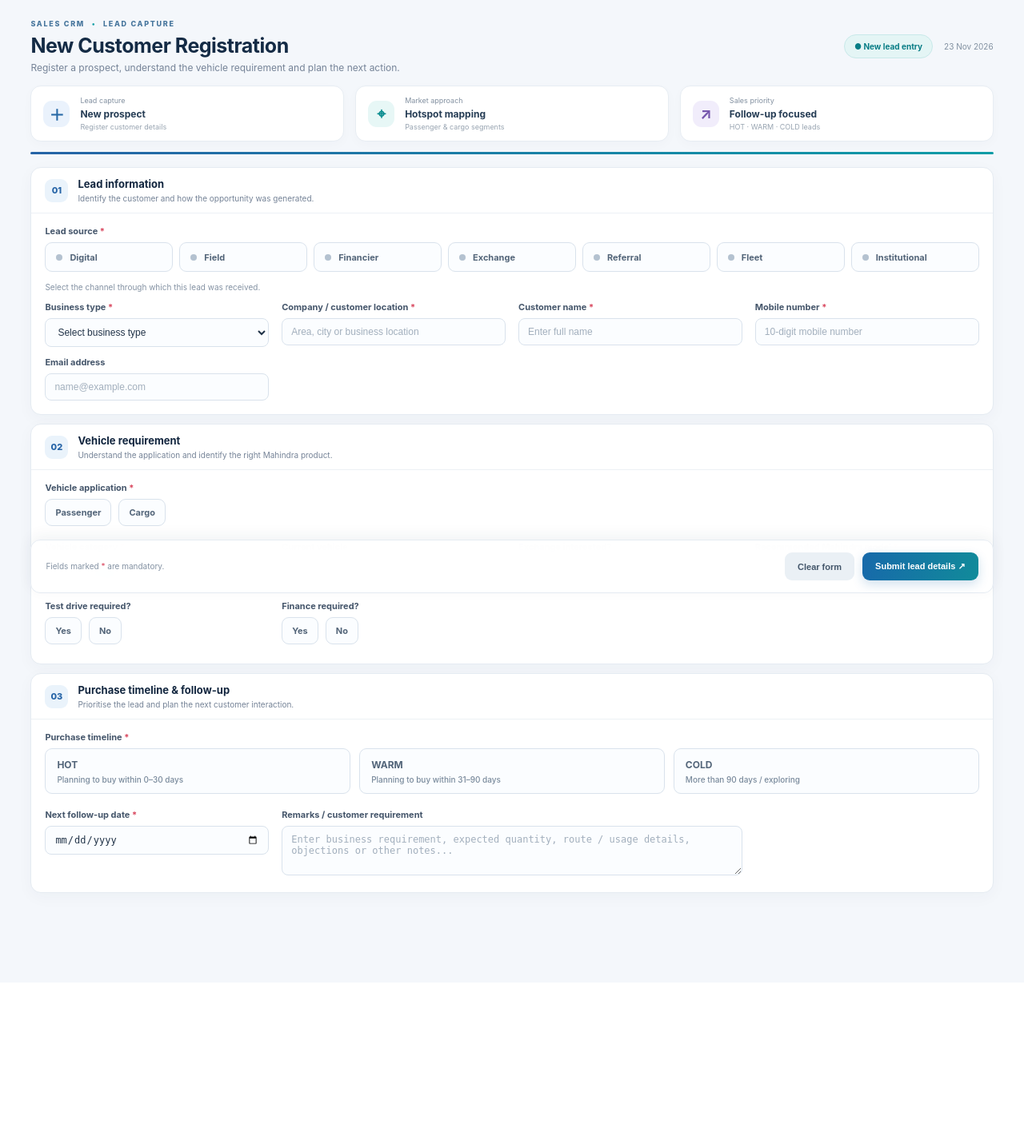
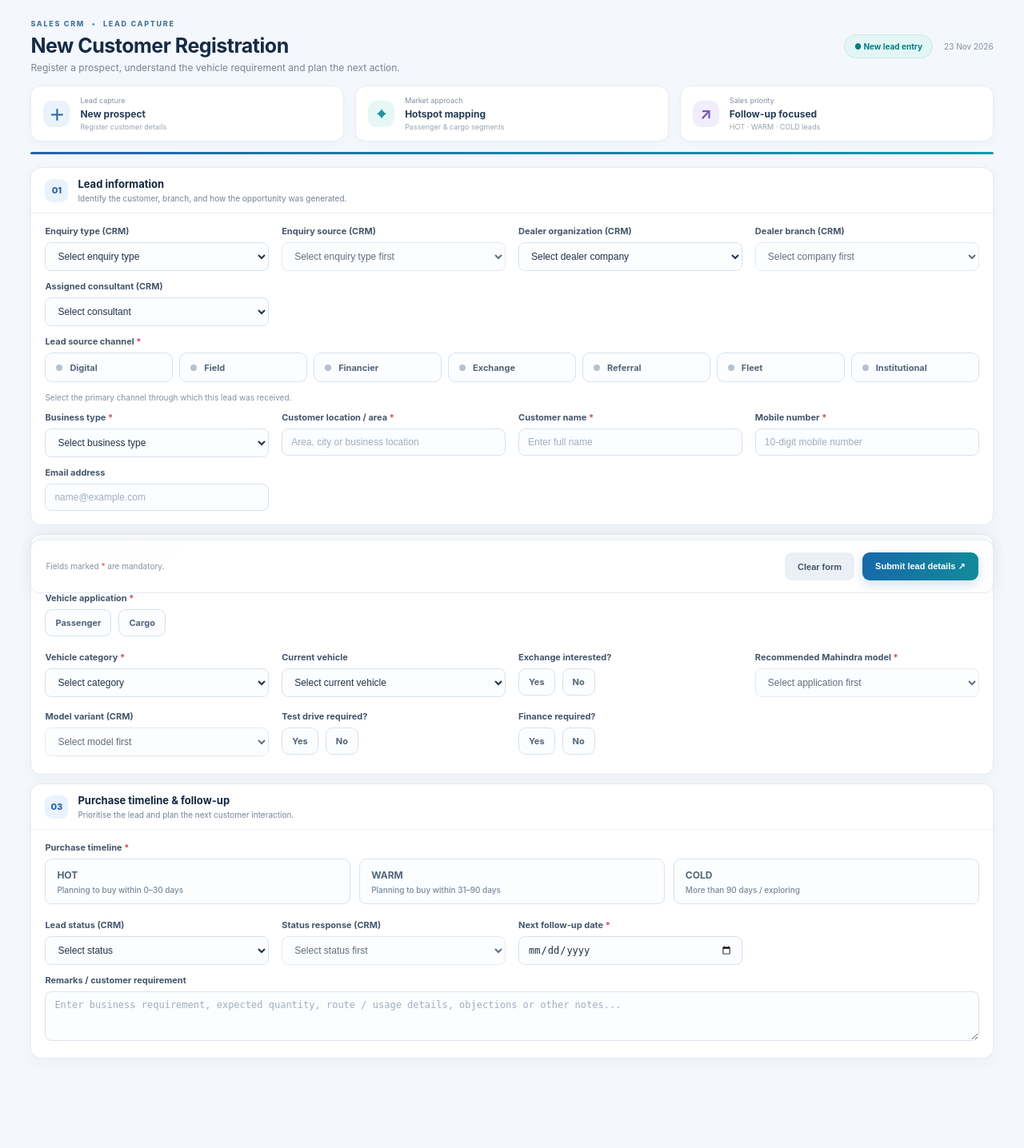
Before and after one commit to DivyaDharshini-14/cai-lmm, a Laravel app: page / in a window 1280 px wide. Shown: the part 58-1494 px from the top of the page at 80% size. Before the commit the page ends 1188 px from the top, so only its background shows below. Run offline with Laravel 12, Linux system fonts and the light colour scheme; the visitor is signed in with stand-in values (Sample User, id 1); data comes from the database, SQL or seed files in the repository.

Commit message:
# updated and wired lead form with CRM API

```diff
--- a/resources/views/leads/form.blade.php
+++ b/resources/views/leads/form.blade.php
@@ -33,26 +33,63 @@
     <form id="leadForm" method="post"
           data-options-url="{{ route('api.lead-options') }}"
           data-lead-url="{{ $lead ? route('api.leads.show', $lead) : route('api.leads.store') }}"
+          data-companies-url="{{ route('api.mahindra.companies') }}"
+          data-employees-url="{{ route('api.mahindra.employees') }}"
+          data-models-url="{{ route('api.mahindra.vehicle-models') }}"
+          data-enquiry-types-url="{{ route('api.mahindra.enquiry-types') }}"
+          data-statuses-url="{{ route('api.mahindra.lead-statuses') }}"
           data-editing="{{ $lead ? 'true' : 'false' }}">
         <fieldset class="form-fields" id="formFields" aria-label="Customer lead details" disabled>
             <section class="card" aria-labelledby="leadInformation">
-                <div class="section-head"><div class="step">01</div><div><h2 id="leadInformation">Lead information</h2><p>Identify the customer and how the opportunity was generated.</p></div></div>
+                <div class="section-head"><div class="step">01</div><div><h2 id="leadInformation">Lead information</h2><p>Identify the customer, branch, and how the opportunity was generated.</p></div></div>
                 <div class="section-body"><div class="grid">
+                    <div class="field">
+                        <label for="enquiryType">Enquiry type (CRM)</label>
+                        <select id="enquiryType" name="enquiry_type_id">
+                            <option value="">Select enquiry type</option>
+                        </select>
+                        <input type="hidden" name="enquiry_type" id="enquiryTypeName">
+                    </div>
+                    <div class="field">
+                        <label for="crmLeadSource">Enquiry source (CRM)</label>
+                        <select id="crmLeadSource" name="lead_source_id" disabled>
+                            <option value="">Select enquiry type first</option>
+                        </select>
+                    </div>
+                    <div class="field">
+                        <label for="crmCompany">Dealer organization (CRM)</label>
+                        <select id="crmCompany" name="company_id">
+                            <option value="">Select dealer company</option>
+                        </select>
+                    </div>
+                    <div class="field">
+                        <label for="crmBranch">Dealer branch (CRM)</label>
+                        <select id="crmBranch" name="branch_id" disabled>
+                            <option value="">Select company first</option>
+                        </select>
+                        <input type="hidden" name="branch_name" id="branchName">
+                    </div>
+                    <div class="field">
+                        <label for="assignedEmployee">Assigned consultant (CRM)</label>
+                        <select id="assignedEmployee" name="assigned_employee_id">
+                            <option value="">Select consultant</option>
+                        </select>
+                    </div>
                     <div class="field full">
-                        <span class="field-label" id="leadSourceLabel">Lead source <span class="req">*</span></span>
+                        <span class="field-label" id="leadSourceLabel">Lead source channel <span class="req">*</span></span>
                         <div class="source-grid" role="radiogroup" aria-labelledby="leadSourceLabel" aria-describedby="leadSourceHint" data-choices="lead_source" data-required></div>
-                        <div class="hint" id="leadSourceHint">Select the channel through which this lead was received.</div>
+                        <div class="hint" id="leadSourceHint">Select the primary channel through which this lead was received.</div>
                     </div>
                     <div class="field">
                         <label for="businessType">Business type <span class="req">*</span></label>
                         <select id="businessType" name="business_type" required><option value="">Select business type</option></select>
                     </div>
                     <div class="field company-field hidden">
-                        <label for="companyName">Company name <span class="req">*</span></label>
+                        <label for="companyName">Customer company name <span class="req">*</span></label>
                         <input name="company_name" id="companyName" maxlength="255" placeholder="Enter company / firm name" disabled>
                     </div>
                     <div class="field">
-                        <label for="location">Company / customer location <span class="req">*</span></label>
+                        <label for="location">Customer location / area <span class="req">*</span></label>
                         <input id="location" name="location" maxlength="255" required placeholder="Area, city or business location">
                     </div>
                     <div class="field">
@@ -97,6 +134,14 @@
                     <div class="field">
                         <label for="model">Recommended Mahindra model <span class="req">*</span></label>
                         <select name="recommended_model" id="model" required><option value="">Select application first</option></select>
+                        <input type="hidden" name="vehicle_model_id" id="vehicleModelId">
+                    </div>
+                    <div class="field">
+                        <label for="crmVariant">Model variant (CRM)</label>
+                        <select name="variant_id" id="crmVariant" disabled>
+                            <option value="">Select model first</option>
+                        </select>
+                        <input type="hidden" name="variant_name" id="variantName">
                     </div>
                     <div class="field">
                         <span class="field-label" id="testDriveLabel">Test drive required?</span>
@@ -117,10 +162,24 @@
                         <div class="timeline" role="radiogroup" aria-labelledby="priorityLabel" data-choices="priority" data-required></div>
                     </div>
                     <div class="field">
+                        <label for="crmLeadStatus">Lead status (CRM)</label>
+                        <select name="lead_status_id" id="crmLeadStatus">
+                            <option value="">Select status</option>
+                        </select>
+                        <input type="hidden" name="lead_status" id="leadStatus">
+                    </div>
+                    <div class="field">
+                        <label for="crmStatusResponse">Status response (CRM)</label>
+                        <select name="status_response_id" id="crmStatusResponse" disabled>
+                            <option value="">Select status first</option>
+                        </select>
+                        <input type="hidden" name="status_response" id="statusResponse">
+                    </div>
+                    <div class="field">
                         <label for="followUp">Next follow-up date <span class="req">*</span></label>
                         <input type="date" name="follow_up_date" id="followUp" max="9999-12-31" required>
                     </div>
-                    <div class="field span2">
+                    <div class="field full">
                         <label for="remarks">Remarks / customer requirement</label>
                         <textarea id="remarks" name="remarks" maxlength="5000" placeholder="Enter business requirement, expected quantity, route / usage details, objections or other notes..."></textarea>
                     </div>
```
Also changed, not shown: app/Http/Requests/SaveLeadRequest.php (+19 -2 lines), database/migrations/2026_11_23_000002_drop_legacy_foreign_keys_from_leads_table.php (added), package-lock.json (added), public/assets/lead-form.js, public/assets/workspace.js.
